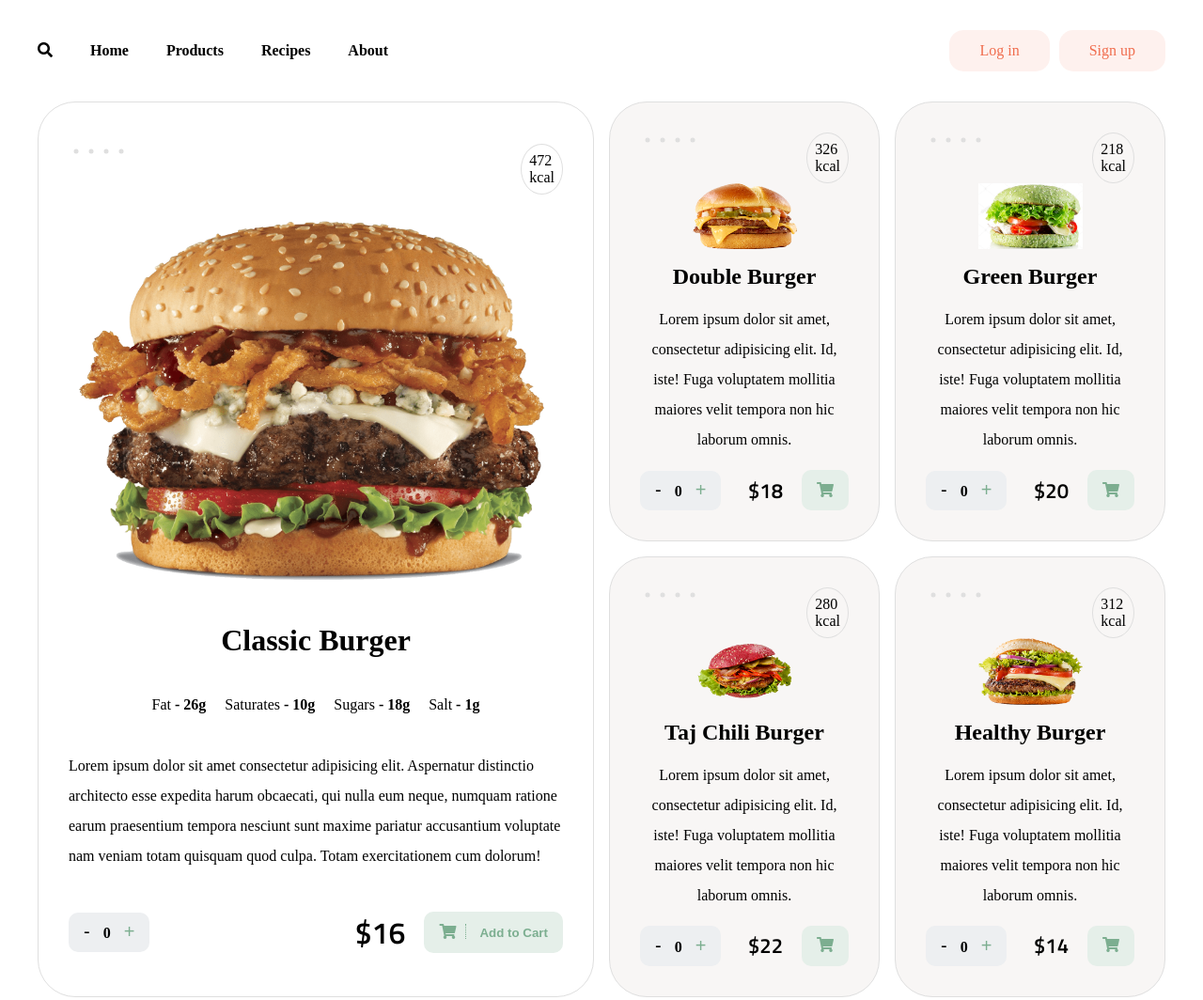
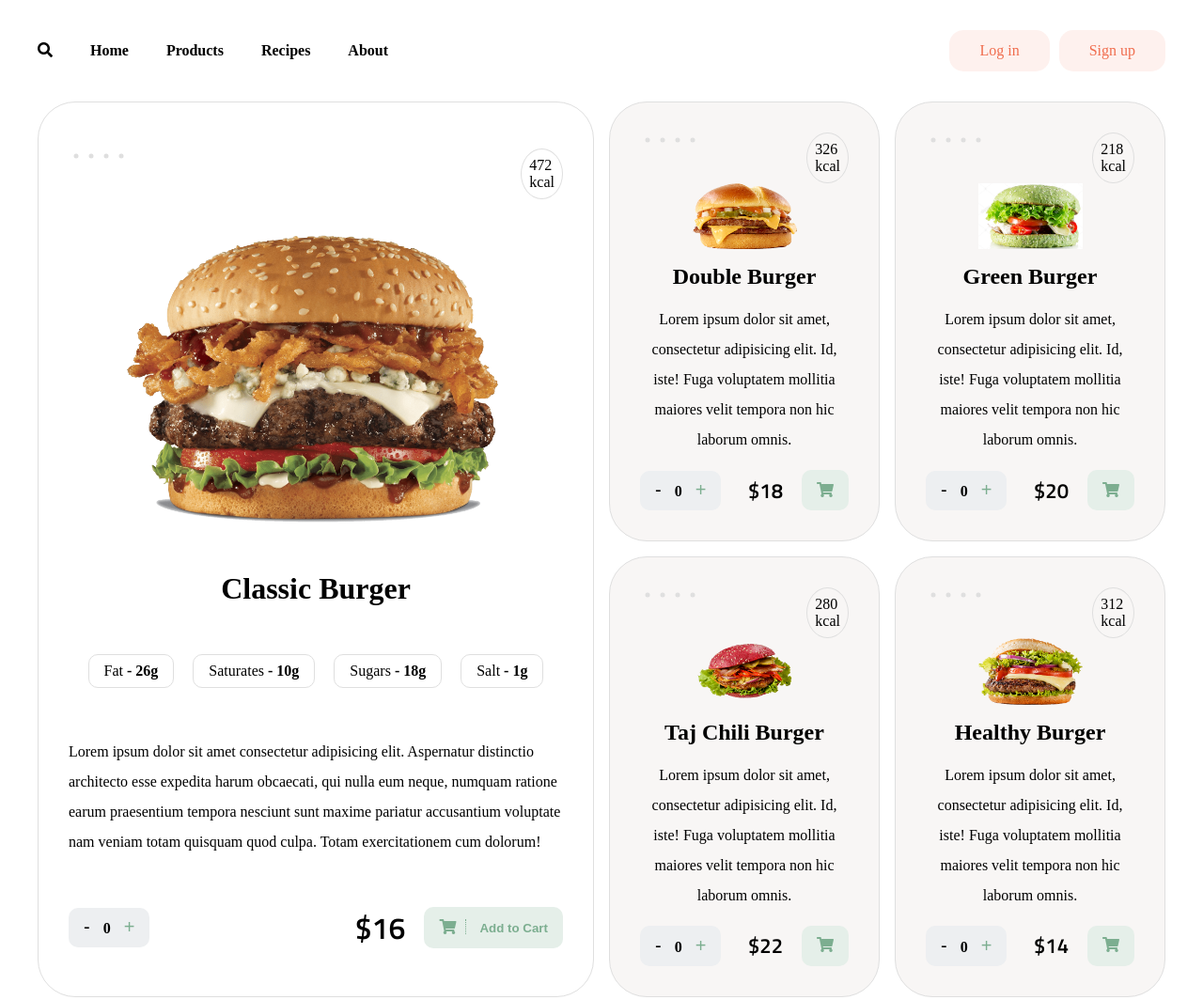
Before and after one commit to elimeluap/Dribbble-Burger, a plain HTML site: page index.html in a window 1280 px wide. Shown: the whole page at 94% size. Drawn offline with Linux system fonts and the light colour scheme.

Commit message:
Borders added on macros

```diff
--- a/css/scss/app.scss
+++ b/css/scss/app.scss
@@ -73,6 +73,10 @@ $color6: #000000;
 }
 
 // Custom styles
+body {
+  margin-bottom: 2rem;
+}
+
 .container {
   width: 100%;
   max-width: 1200px;
@@ -181,7 +185,7 @@ $color6: #000000;
 
 .showcase-img {
   img {
-    width: 100%;
+    width: 80%;
   }
 }
 
@@ -194,6 +198,9 @@ $color6: #000000;
 .product-macros {
   ul {
     li {
+      padding: 0.5rem 1rem;
+      border: 1px solid $color3;
+      border-radius: 10px;
       margin-right: 20px;
       &:last-of-type {
         margin-right: 0;
--- a/index.html
+++ b/index.html
@@ -60,7 +60,9 @@
           </div>
         </header>
         <!-- Showcase image container -->
-        <figure class="showcase-img">
+        <figure
+          class="showcase-img d-flex justify-content-center align-items-center"
+        >
           <img src="./media/classic-hamburger.png" alt="Classic Burger Photo" />
           <figcaption class="d-none">Photo of the Classic Burger</figcaption>
         </figure>
```
Also changed, not shown: css/app.css, 1 other file.
